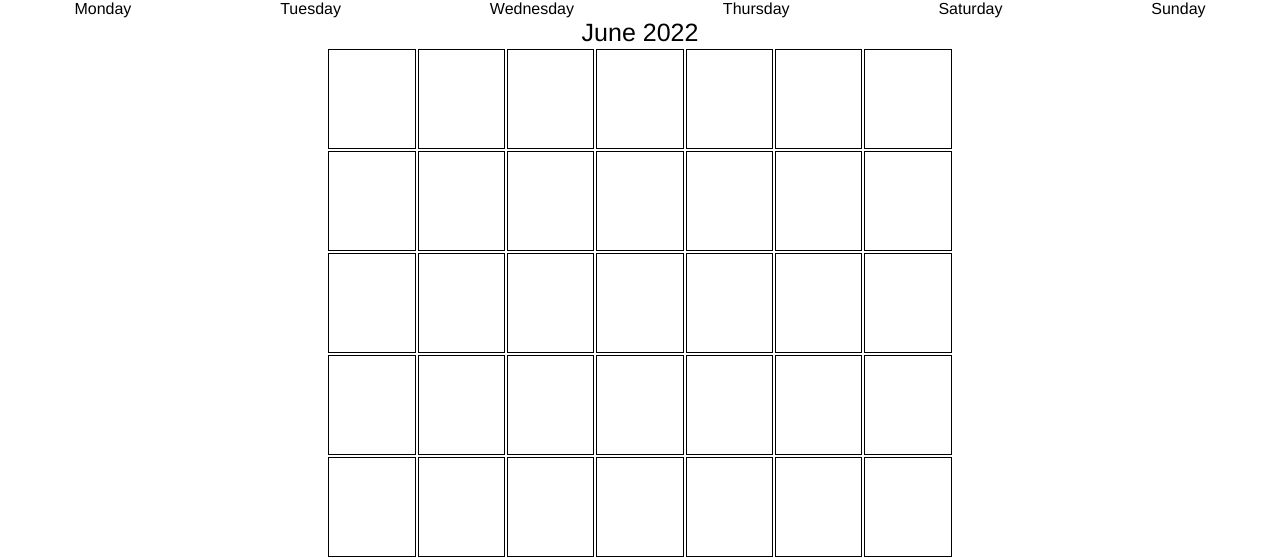
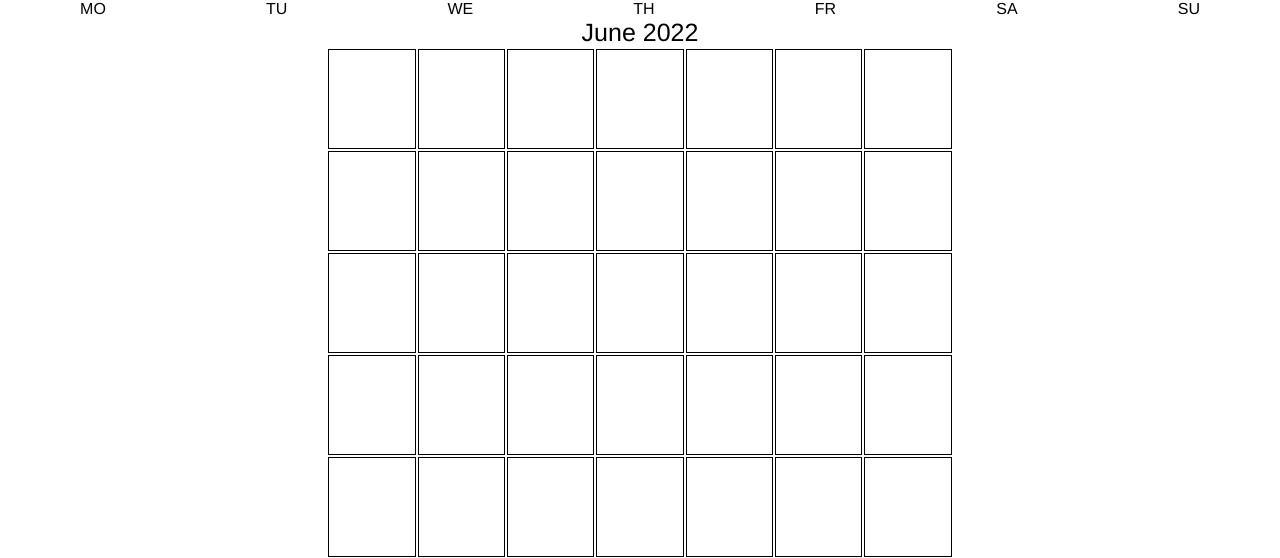
Before and after one commit to pherjung/quai1, a Django app: page /calendar/ in a window 1280 px wide. Shown: the part 51-609 px from the top of the page. Run offline with Django 4.2, Linux system fonts and the light colour scheme; the visitor is signed in with stand-in values (Sample User, id 1); data that the repository does not hold is empty; parts of the project's set-up code (start-up, migrations or seed data) failed here and were passed over.

Commit message:
Abreviate week days

```diff
--- a/src/calendrier/templates/calendrier/body.html
+++ b/src/calendrier/templates/calendrier/body.html
@@ -2,12 +2,13 @@
 
 {% block content %}
   <div class='week_day'>
-    <div>Monday</div>
-    <div>Tuesday</div>
-    <div>Wednesday</div>
-    <div>Thursday</div>
-    <div>Saturday</div>
-    <div>Sunday</div>
+    <div>MO</div>
+    <div>TU</div>
+    <div>WE</div>
+    <div>TH</div>
+    <div>FR</div>
+    <div>SA</div>
+    <div>SU</div>
   </div>
   <div class='parent'>
     <div class="calendar" id="calendar">
```
